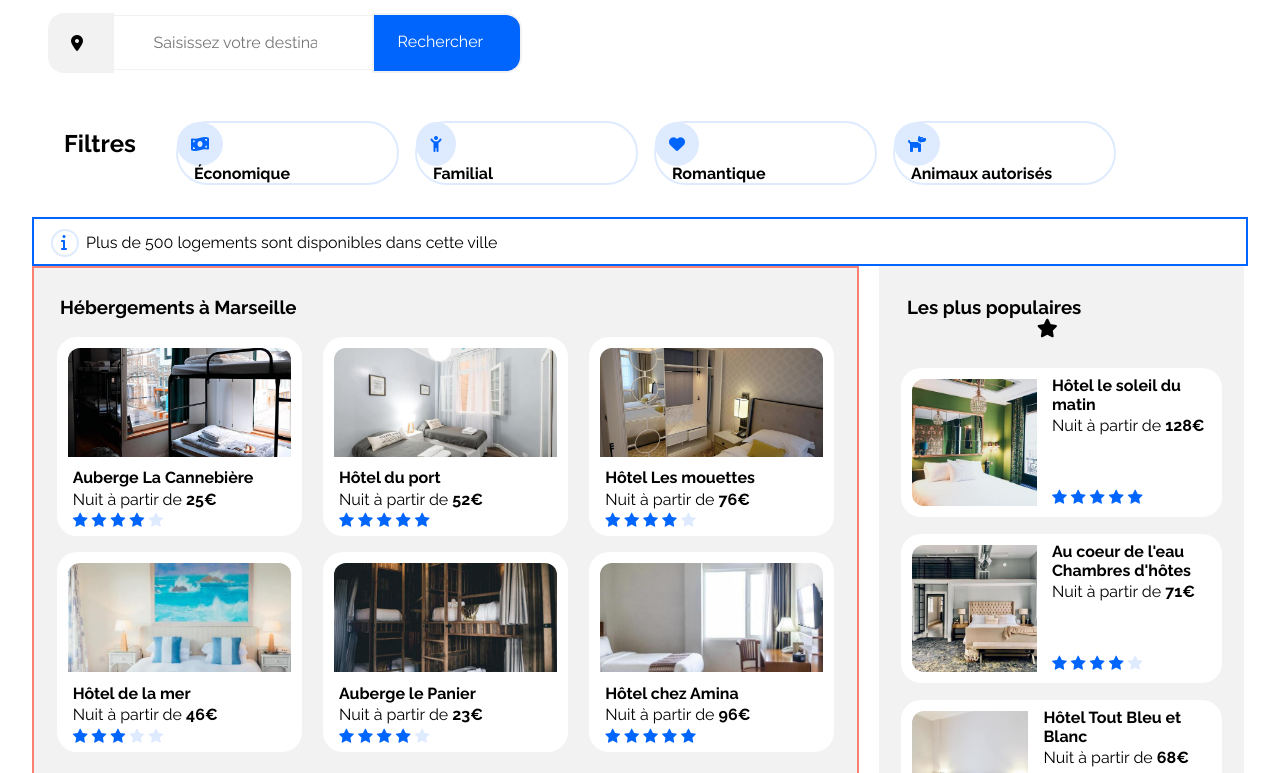
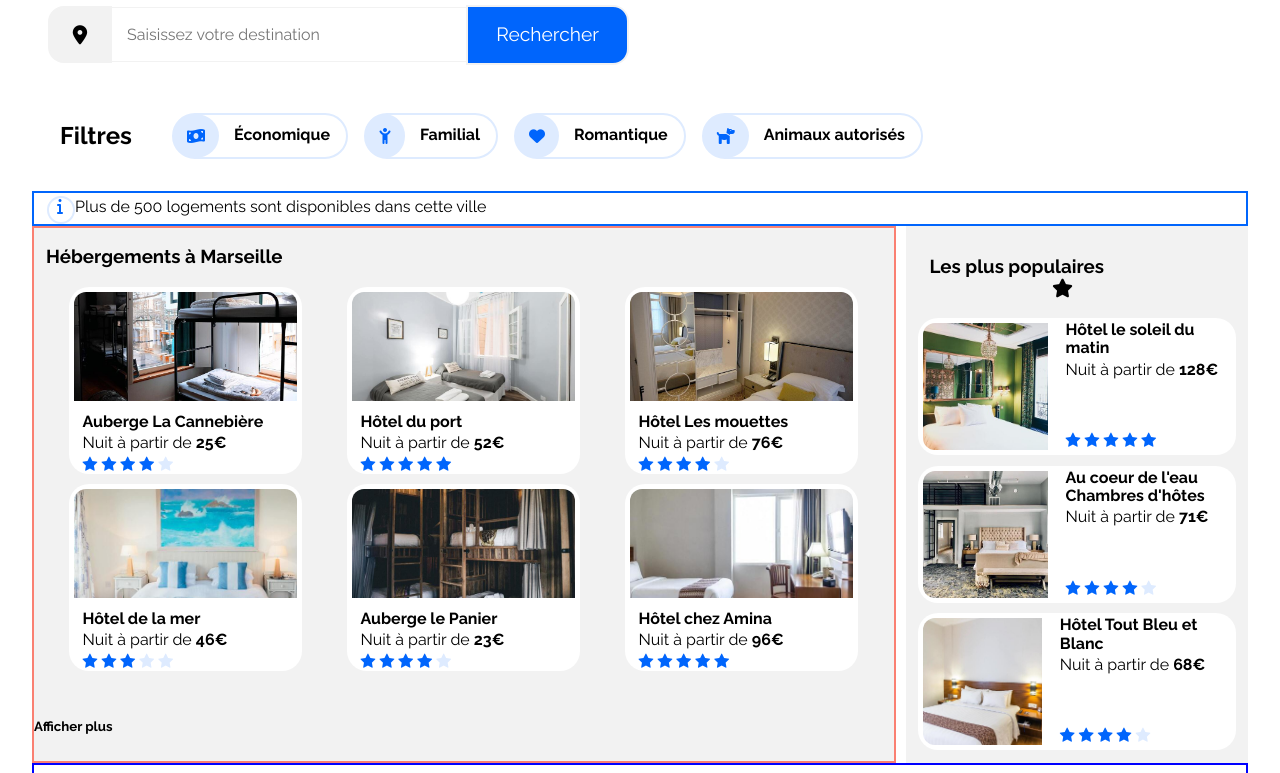
Before and after one commit to Natalina933/P2_Charbonnel_Nathalie_082022, a website: page Index.html in a window 1280 px wide. Shown: the part 187-960 px from the top of the page. Drawn offline with nearby package versions, Linux system fonts and the light colour scheme; a web font is replaced by a local one.

Commit message:
Modifs MEP- Média queries

```diff
--- a/Index.html
+++ b/Index.html
@@ -10,10 +10,10 @@
     <link rel="stylesheet" href="https://yarnpkg.com/en/package/normalize.css">
 
     <!--feuille de styles css-->
-    <link rel="stylesheet" href="/css/styles.css">
+    <link rel="stylesheet" href="./css/styles.css">
 
     <!-- icone de l'onglet -->
-	<link rel="shortcut icon" href="/images/logo/Booki.png">
+	<link rel="shortcut icon" href="./images/logo/Booki.png">
 
     <title>Booki</title>
 
@@ -28,7 +28,7 @@
 
 </head>
 <body>
-    <!--Section Navbar-->
+    <!--Section Header-->
     <header class="content">
             <nav>
                 <a href="Index.html"><img src="./images/logo/Booki.png" alt="Logo Booki"> </a>
@@ -54,7 +54,8 @@
         <div class="bold searchbox styleBox">
             <div class="location-dot styleBox "><i class="fa-solid fa-location-dot"></i></div>
             <input class="styleSearchInput bold" type="search" placeholder="Saisissez votre destination" alt="searchbox">
-            <button class="search styleBox"><i class="fa-solid fa-magnifying-glass"></i>Rechercher</button>
+            <button class="buttonSearch"><i class="fa-solid fa-magnifying-glass"></i>
+                <span class="styleTextButtonSearch">Rechercher</span></button>
         </div>
     </section>
 <article>
@@ -74,8 +75,8 @@
             <p><i class="fa-solid fa-info cercle"></i>Plus de 500 logements sont disponibles dans cette ville</p>
         </div>
 <!--Section hébergement-->
-<section class="contentAccommodations">
-    <div class="accommodations" id="accommodations">
+<section class="contentAccommodations" id="accommodations">
+    <div class="accommodations">
         <h3>Hébergements à Marseille</h3>
             <div class="card">
                 <div class="styleCard">
@@ -305,7 +306,7 @@
     </article>
 </main>
 
-<footer class="content">
+<footer class="contentFooter">
     <div>
         <h3><strong>A propos</strong></h3>
         <h4>Fonctionnement du site</h4>
--- a/css/styles.css
+++ b/css/styles.css
@@ -1,4 +1,3 @@
-/*************************************/
 /* Eléments principaux de la page */
 * {
   box-sizing: border-box;
@@ -26,80 +25,32 @@ body{
   max-width: 1440px;
   margin: 0 auto;
 }
-/*********************/
-  /*Média Query*/
-  @media screen and (max-width: 768px) {
-
-    /*Section navBar*/
-.navBar{
-    justify-content: center;
-    flex-basis: 100%;
-    gap: 2rem;
-    border-bottom: 4px solid #F2F2F2;
-  }
-  .navBarLink {
-    border-bottom: 4px solid transparent;
-    padding-bottom: 20px;
-    padding-inline: 30px ;
-
-  }
-  .navBarLink:hover {
-    border-top: none;
-    border-color: #0065fc;
-  }
-/***********/
-  /*Section Reserch*/
-.searchbox{
-  padding: 2rem;
-  }
-.search .fa-solid{
-    visibility: visible;
-  }
-
-}
-/***********/
-  /*Section Filter*/
-  .filter{
-
-  }
-
-  @media screen and (max-width: 992px) {
-    /*Section navBar*/
-    /*Section Reserch*/
-    /*Section Filter*/
-  }
-/**************/
-  /*style*/
+/*style principal*/
 .bolt{
   font-weight: bolder;
   }
   .styleBox{
     display: flex;
     align-items: center;
-    text-align: center;
   }
   .titre h1{
     font-size: 2.2em ;
-    margin: 20px 0 0.5rem 15px;
-  }
+    margin: 10px 0 10px 7px;  }
   .titre p{
-    margin: 0 20px;
     font-size: large;
   }
-/***********/
+/***** - Section Header - *****/
     /*logo*/
   header img{
     margin-right: auto;
-    padding-left: 2rem;
+    margin-left: 2px;
   }
   h3{
-  margin-left: 1rem;
+  margin-left: 12px;
   }
-/**********************************/
   /*  Eléments de navigation */
   nav{
     display: flex;
-    justify-content: left;
     flex-wrap: wrap;
   }
   .navBar{
@@ -107,32 +58,35 @@ body{
     margin-left: auto;
     font-weight: 500;
   }
+  .navBar a{
+    padding: 2rem;
+  }
   .navBarLink {
+    padding-top: 34px;
     border-top: 4px solid transparent;
-    padding-top: 25px;
-    padding-inline: 30px ;
   }
   .navBarLink:hover {
-    border-color: #0065fc;
-  }
-  .navBarLink:hover {
+    border-top: 4px solid #0065fc;
     color: #0065fc;
   }
-/*************************/
+
   /*Barre de recherche*/
   .searchbox{
-    width: 53%;
-    padding: 1rem;
+    width: 39%;
+    padding: 16px;
   }
   .location-dot{
-    width: 25%;
-    height: 60px;
+    height: 3.6rem;
     border:2px solid #f2f2f2;
     background: #f2f2f2;
     border-radius: 1rem 0 0 1rem;
     min-width: 4rem;
     max-width: 4.1rem;
-    padding-left: 21px;
+    justify-content: center;
+    align-content: center;
+  }
+  .location-dot i{
+    font-size: larger;
   }
   input{
     height: 55px;
@@ -142,24 +96,32 @@ body{
     border-left: none;
     border-top: #F2F2F2 1px solid;
     border-bottom: #F2F2F2 1px solid;
-    padding: 3px 2.5rem;
+    padding-left: 15px ;
     font-size: 1rem;
+    width: 100%;
+    min-width: 80%;
+    max-width: 20%;
   }
-  .search{
+  .buttonSearch{
     color: white;
-    width: 150px ;
+    width: 49% ;
     height: 60px;
     border:2px solid #f2f2f2;
     background: #0065fc;
     border-radius: 0 1rem 1rem 0;
     font-size: 1rem;
-    padding: 0 1.5rem;
+    justify-content: center;
     cursor: pointer;
+    min-width: 37%;
   }
-  .search .fa-solid {
+  .styleTextButtonSearch{
+    justify-content: center;
+    align-content: center;
+    font-size: larger;
+  }
+  .buttonSearch .fa-solid {
     display: none;
   }
-/***************/
   /*Filtre*/
   .filter {
     display: flex;
@@ -177,10 +139,11 @@ body{
     gap: 1rem;
   }
   .filter li {
-    width: 223px;
     border: 2px solid #deebff;
     border-radius: 100vh;
     align-items: center;
+    display: flex;
+    padding: 0 1rem 0 0;
   }
   .styleTextBoxFilter{
     margin-top: 1.6rem;
@@ -202,60 +165,57 @@ body{
   .cercle{
     aspect-ratio: 1 / 1;
   width: 28px;
-  height: 28px;
   border-radius: 50%;
+  border: #deebff 2px solid;
+  display: flex;
+  justify-content: center;
+  align-items: center;
 }
 .info .fa-solid {
-  border: #deebff 2px solid;
   color: #0065fc;
-  border-radius: 100%;
   padding-left: 8px;
-  margin: 7px;
-  font-weight: 600;
-  padding-top: 3px;
 }
 .info{
   border: 2px solid #0065fc;
   display: flex;
 }
-/******************/
 /*Hébergement*/
 .contentAccommodations{
   display: flex;
-gap: 20px;
+  gap: 0.6em;
+  justify-content: space-evenly;
 }
 .card{
   display: flex;
+  gap: 0.6rem;
+  box-shadow: 0 0 16px #0000;
   flex-wrap: wrap;
-  justify-content: space-around;
-  margin: 10px ;
-  gap: 1rem;
+  justify-content: space-evenly;
+
 }
 .accommodations{
   border: 2PX solid salmon;
   background: #f2f2f2;
-  width: 68%;
-  padding: 10px;
+  width:76%;
 }
 .accommodations h4, h5{
   margin-top: 3rem;
 }
 .styleCard{
   background-color: white;
-  padding: 0.375rem;
   border-radius: 1.25rem;
-  box-shadow: 0 0 16px #0000;
+  box-shadow: 0 0 20px #0000;
   cursor: pointer;
   height: 100%;
 }
 .styleCard :hover{
-
+  font-size: larger;
 
 }
 .styleTextCard h4,p,.stars{
   margin-top: 3px;
   margin-bottom: 0;
-  margin-left: 10px;
+  margin-left: 13px;
 }
 .stars{
   color: #0065fc;
@@ -270,7 +230,6 @@ gap: 20px;
 .noChecked{
   color: #deebff;
 }
-/************************/
 /*Les plus Populaires*/
 .mostPopular{
   width: 30%;
@@ -304,7 +263,6 @@ color: #deebff;
 .mostPopular .stars{
   margin-top: 53px ;
 }
-/****************/
 /*Activités*/
 .contentActivity{
   border: 2px solid blue;
@@ -342,5 +300,54 @@ color: #deebff;
   cursor: pointer;
   height: 100%;
 }
+/*Footer*/
+.contentFooter{
+  border: 2px solid blueviolet;
+  columns: 4;
+}
+
+/*********************/
+/*Média Query*/
+@media screen and (max-width: 768px) {
+
+  /*Section navBar*/
+  .navBar{
+    justify-content: center;
+    flex-basis: 100%;
+  gap: 1rem;
+  border-bottom: 4px solid #F2F2F2;
+}
+.navBarLink {
+  padding-bottom: 20px;
+    padding-inline: 30px ;
+
+  }
+  .navBarLink a:hover {
+  border-top: none;
+}
+.navBarLink:hover {
+  border-bottom: 4px solid #0065fc;
+}
 /***********/
-/*Footer*/
+/*Section Reserch*/
+.searchbox{
+  min-width: 64%; ;
+}
+.styleTextButtonSearch {
+  display: none;
+
+}
+.buttonSearch .fa-solid {
+  display: contents;
+
+}
+
+.buttonSearch .fa-solid{
+  display: block;
+}
+.styleTextbuttonSearch{
+  border-radius: 1rem 1rem 1rem 1rem;
+
+}
+
+}
--- a/package.json
+++ b/package.json
@@ -4,11 +4,11 @@
   "description": "Projet 2",
   "main": "index.js",
   "scripts": {
-    "test": "echo \"Error: no test specified\" && exit 1"
+    "sass":"sass --watch ./main.scss:.style.css"
   },
   "author": "",
   "license": "ISC",
   "dependencies": {
-    "sass": "^1.54.8"
+    "sass": "^1.54.9"
   }
 }
```
Also changed, not shown: 1 other file. Lines whose indentation alone changed are shown as unchanged.
